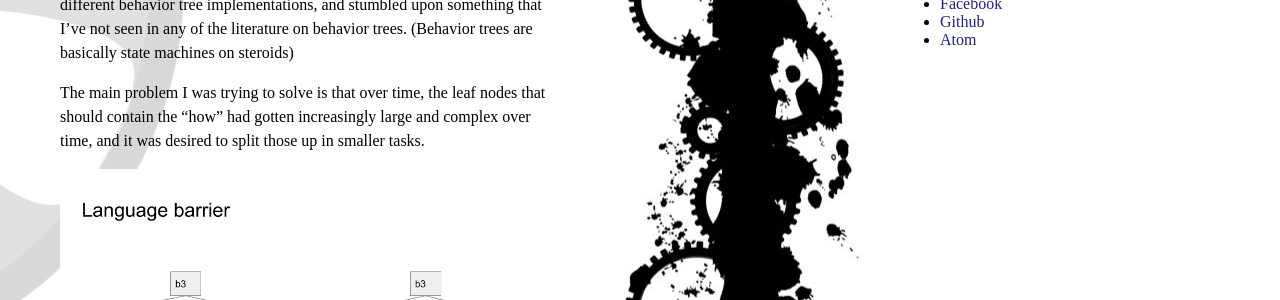
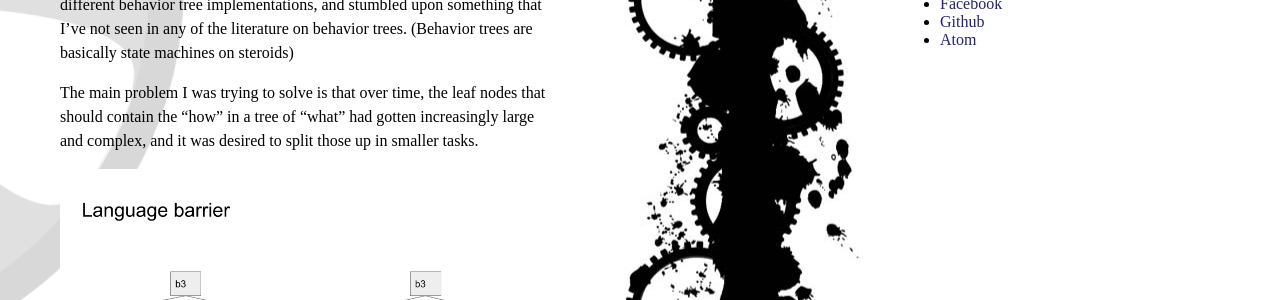
Before and after one commit to pepijndevos/pepijndevos.github.com, a Jekyll site: the page built from _posts/2018-10-03-behavior-trees-are-concatenative-programs.markdown, in a window 1280 px wide and 900 px high. Shown: the part 415-715 px from the top of the window. Built offline with Jekyll 4.4.1, drawn with Linux system fonts in a browser that asks for light colours; some web fonts are replaced.

Commit message:
more grammar

```diff
--- a/_posts/2018-10-03-behavior-trees-are-concatenative-programs.markdown
+++ b/_posts/2018-10-03-behavior-trees-are-concatenative-programs.markdown
@@ -9,7 +9,7 @@ categories:
 
 I have previously talked about [how I got pulled into building soccer robots at Roboteam Twente](/2018/06/13/lego-ev3-robocup-robot.html). During the summer holiday I spent a lot of time thinking about their code and about ways to improve it. During this time I wrote 3 different behavior tree implementations, and stumbled upon something that I've not seen in any of the literature on behavior trees. (Behavior trees are basically state machines on steroids)
 
-The main problem I was trying to solve is that over time, the leaf nodes that should contain the "how" had gotten increasingly large and complex over time, and it was desired to split those up in smaller tasks.
+The main problem I was trying to solve is that over time, the leaf nodes that should contain the "how" in a tree of "what" had gotten increasingly large and complex, and it was desired to split those up in smaller tasks.
 
 ![Behavior tree - C++ language barrier](/images/bt/languagebarries.png)
 
```
